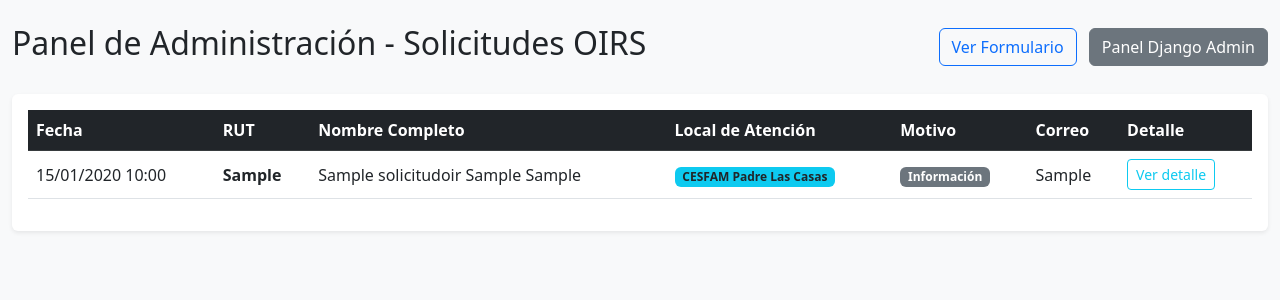
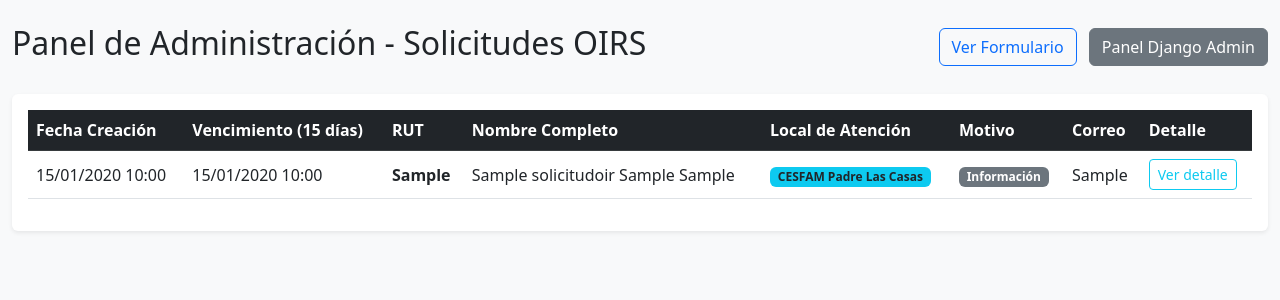
Before and after one commit to MatiasL51/Proyecto-cesfam, a Django app: page /panel-admin/solicitudes/ in a window 1280 px wide. Shown: the top 300 px of the page. Run offline with Django 5.2, Linux system fonts and the light colour scheme; a user stored in the database is signed in; tables that the repository leaves empty hold one stand-in row (values such as "Sample post").

Commit message:
implementacion fecha vencimineto

```diff
--- a/gestion_oirs/models.py
+++ b/gestion_oirs/models.py
@@ -1,3 +1,4 @@
+from datetime import timedelta
 from django.db import models
 
 class SolicitudOIRS(models.Model):
@@ -15,12 +16,30 @@ class SolicitudOIRS(models.Model):
     nombre = models.CharField(max_length=100)
     apellido_paterno = models.CharField(max_length=100)
     apellido_materno = models.CharField(max_length=100)
-    rut = models.CharField(max_length=12)  # Ejemplo: 12.345.678-9
+    rut = models.CharField(max_length=12)
     local_atencion = models.CharField(max_length=50, choices=LOCAL_CHOICES)
     motivo = models.CharField(max_length=30, choices=MOTIVO_CHOICES)
     detalle = models.TextField(max_length=500)
     correo_electronico = models.EmailField()
     fecha_creacion = models.DateTimeField(auto_now_add=True)
 
+    # NUEVO CAMPO: Fecha de vencimiento (puede ser nulo inicialmente para registros viejos)
+    fecha_vencimiento = models.DateTimeField(blank=True, null=True)
+
+    def save(self, *args, **kwargs):
+        # Si el objeto es nuevo y no tiene fecha de vencimiento, le sumamos 15 días
+        if not self.pk and not self.fecha_vencimiento:
+            # Si ya se asignó fecha_creacion, usamos esa; si no, dejamos que Django la cree y calculamos
+            # Nota: auto_now_add se asigna al guardar en BD, por lo que calculamos sumando timedelta al crear
+            pass
+        super().save(*args, **kwargs)
+
+        # Como auto_now_add necesita que el objeto exista para generar la fecha,
+        # asignamos los 15 días justo después del primer guardado si está vacío:
+        if not self.fecha_vencimiento:
+            self.fecha_vencimiento = self.fecha_creacion + timedelta(days=15)
+            # Guardamos solo el campo de vencimiento para evitar bucles
+            super().save(update_fields=['fecha_vencimiento'])
+
     def __str__(self):
         return f"{self.rut} - {self.get_motivo_display()} ({self.get_local_atencion_display()})"
--- a/gestion_oirs/templates/listar_solicitudes.html
+++ b/gestion_oirs/templates/listar_solicitudes.html
@@ -4,7 +4,7 @@
     <meta charset="UTF-8">
     <meta name="viewport" content="width=device-width, initial-scale=1.0">
     <title>Panel de Administración - Solicitudes OIRS</title>
-    <!-- Bootstrap 5 CSS -->
+    <!-- Bootstrap 5 CSS CDN -->
     <link href="https://cdn.jsdelivr.net/npm/bootstrap@5.3.0/dist/css/bootstrap.min.css" rel="stylesheet">
 </head>
 <body class="bg-light">
@@ -26,7 +26,8 @@
                     <table class="table table-hover align-middle">
                         <thead class="table-dark">
                             <tr>
-                                <th>Fecha</th>
+                                <th>Fecha Creación</th>
+                                <th>Vencimiento (15 días)</th>
                                 <th>RUT</th>
                                 <th>Nombre Completo</th>
                                 <th>Local de Atención</th>
@@ -39,6 +40,7 @@
                             {% for sol in solicitudes %}
                                 <tr>
                                     <td>{{ sol.fecha_creacion|date:"d/m/Y H:i" }}</td>
+                                    <td>{{ sol.fecha_vencimiento|date:"d/m/Y H:i" }}</td>
                                     <td><strong>{{ sol.rut }}</strong></td>
                                     <td>{{ sol.nombre }} {{ sol.apellido_paterno }} {{ sol.apellido_materno }}</td>
                                     <td>
@@ -49,7 +51,6 @@
                                     </td>
                                     <td>{{ sol.correo_electronico }}</td>
                                     <td>
-                                        <!-- Botón para ver el detalle completo si es muy largo -->
                                         <button type="button" class="btn btn-sm btn-outline-info" data-bs-toggle="modal" data-bs-target="#detalleModal{{ sol.id }}">
                                             Ver detalle
                                         </button>
@@ -66,6 +67,8 @@
                                                         <p><strong>Remitente:</strong> {{ sol.nombre }} {{ sol.apellido_paterno }} {{ sol.apellido_materno }}</p>
                                                         <p><strong>Motivo:</strong> {{ sol.get_motivo_display }}</p>
                                                         <p><strong>Local:</strong> {{ sol.get_local_atencion_display }}</p>
+                                                        <p><strong>Fecha de Creación:</strong> {{ sol.fecha_creacion|date:"d/m/Y H:i" }}</p>
+                                                        <p><strong>Fecha de Vencimiento:</strong> {{ sol.fecha_vencimiento|date:"d/m/Y H:i" }}</p>
                                                         <hr>
                                                         <p><strong>Mensaje:</strong></p>
                                                         <p class="p-3 bg-light border rounded">{{ sol.detalle }}</p>
@@ -80,7 +83,7 @@
                                 </tr>
                             {% empty %}
                                 <tr>
-                                    <td colspan="7" class="text-center py-4 text-muted">No hay solicitudes registradas todavía.</td>
+                                    <td colspan="8" class="text-center py-4 text-muted">No hay solicitudes registradas todavía.</td>
                                 </tr>
                             {% endfor %}
                         </tbody>
@@ -90,7 +93,7 @@
         </div>
     </div>
 
-    <!-- Bootstrap 5 JS Bundle -->
+    <!-- Bootstrap 5 JS Bundle CDN -->
     <script src="https://cdn.jsdelivr.net/npm/bootstrap@5.3.0/dist/js/bootstrap.bundle.min.js"></script>
 </body>
 </html>
```
Also changed, not shown: gestion_oirs/migrations/0002_solicitudoirs_fecha_vencimiento.py (added).
